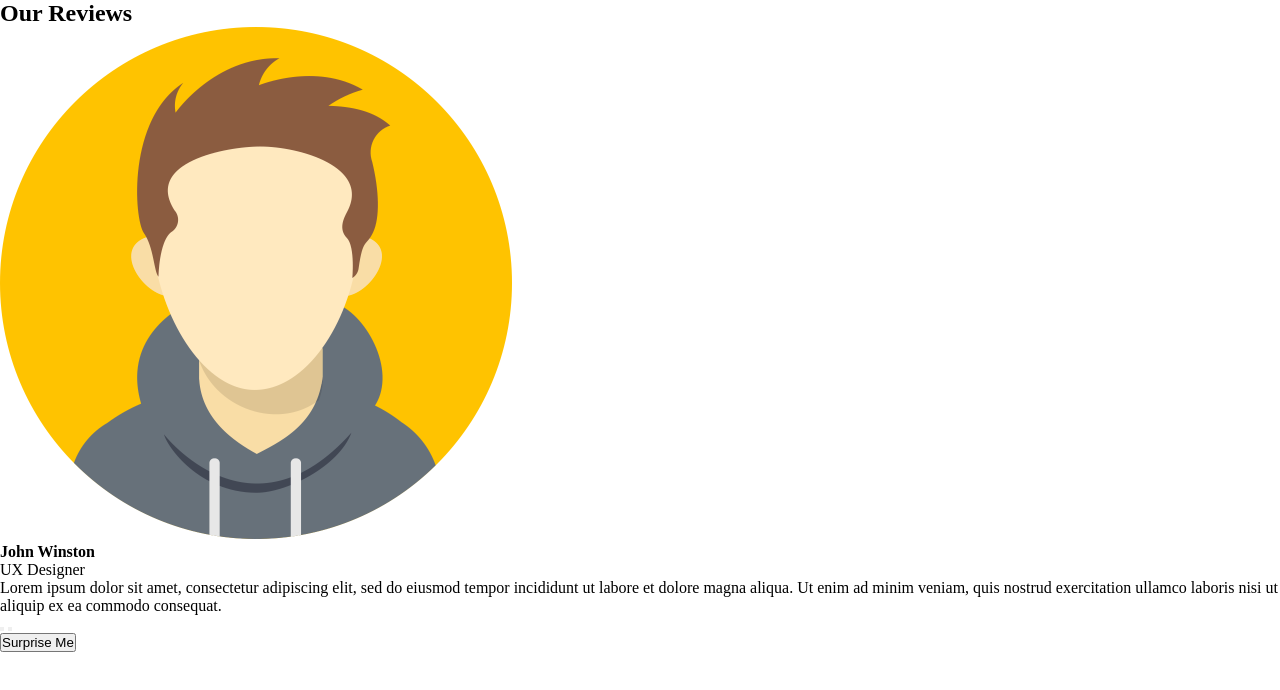
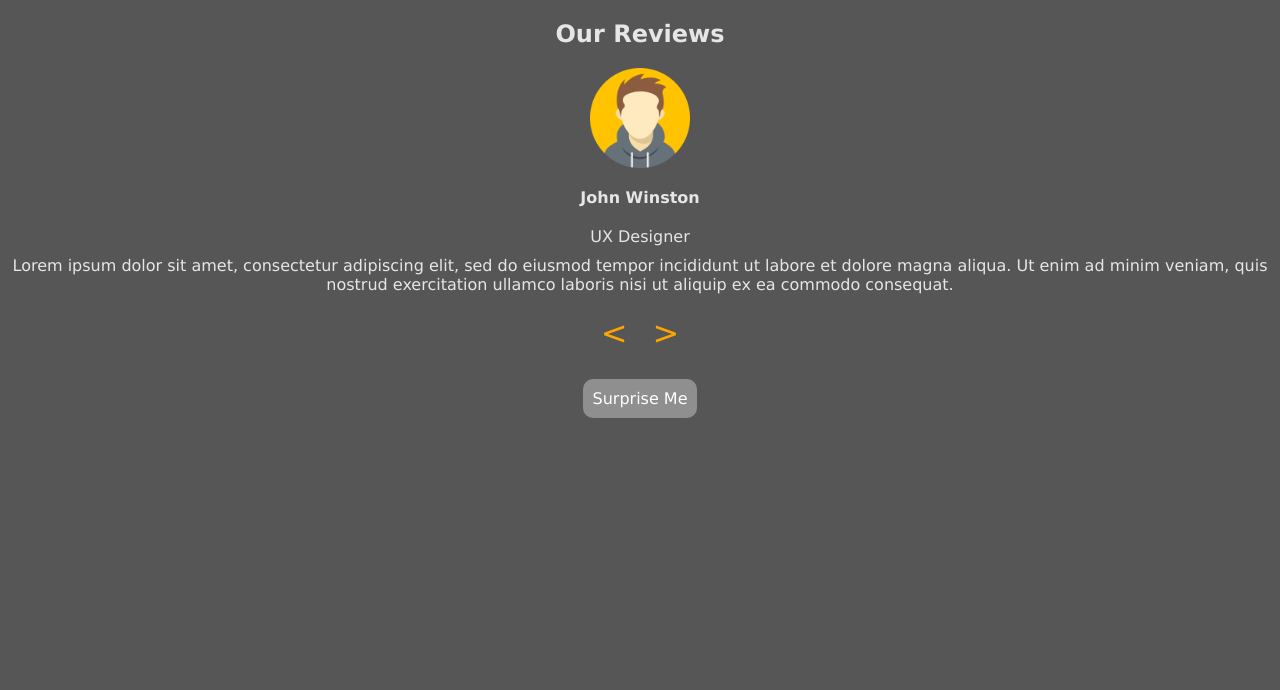
Before and after one commit to Billans99/JS-Reviews-2, a plain HTML site: page index.html in a window 1280 px wide. Drawn offline with Linux system fonts and the light colour scheme.

Commit message:
Completed css

```diff
--- a/index.html
+++ b/index.html
@@ -17,7 +17,7 @@
             <!-- reviews -->
             <article class="review">
                 <div class="img-container">
-                    <img src="./avatar-image.jpeg" id="person-img" alt="A cartoon image of a man">
+                    <img src="./avatar-image.jpeg" id="person-img" alt="A cartoon avatar of a man">
                 </div>
                 <!-- name -->
                 <h4 id="author">John Winston</h4>
@@ -28,10 +28,10 @@
                 <!-- previous, next review button -->
                 <div class="button-container">
                     <button class="prev-btn">
-                        <i class="fas fa-chevron-left"></i>
+                        <i class="fas fa-chevron-left"><</i>
                     </button>
-                    <button class="prev-btn">
-                        <i class="fas fa-chevron-right"></i>
+                    <button class="next-btn">
+                        <i class="fas fa-chevron-right">></i>
                     </button>
                 </div>
                 <button class="random-btn">Surprise Me</button>
--- a/styles.css
+++ b/styles.css
@@ -1,5 +1,87 @@
+:root {
+    --lightgrey: #e6e6e6;
+    --background: #565656;
+}
+
 * {
     margin: 0;
     padding: 0;
     box-sizing: border-box;
+    font-family:Verdana, Geneva, Tahoma, sans-serif;
+    background-color: var(--background);
 }
+
+body {
+    display: flex;
+    align-items: center;
+    justify-content: center;
+}
+
+section {
+
+}
+
+h2 {
+   margin: 20px auto;
+   text-align: center;
+   color: var(--lightgrey);
+}
+img {
+    margin: 0 auto;
+    display: block;
+    height: 100px;
+    width: auto;
+}
+
+#author {
+    text-align: center;
+    margin: 20px;
+    color: var(--lightgrey);
+}
+
+p {
+    text-align: center;
+    margin: 10px;
+    color: var(--lightgrey);
+}
+
+button {
+    margin: 0 auto;
+    display: block;
+    color: var(--lightgrey);
+    padding: 10px;
+    border: none;
+    cursor: pointer;
+    color: orange;
+    font-size: 2rem;
+}
+
+.button-container {
+    height: 35px;
+    justify-content: center;
+    text-align: center;
+    margin: 0 40px;
+}
+
+.prev-btn {
+    display: inline-block;
+    margin: 0 auto;
+    border
+}
+
+.next-btn {
+    display: inline-block;
+    margin: 0 auto;
+}
+
+.random-btn {
+    border-radius: 10px;
+    margin: 40px auto;
+    color: white;
+    font-size: 1rem;
+    background: rgb(143, 143, 143);
+}
+
+button:active {
+
+}
```
